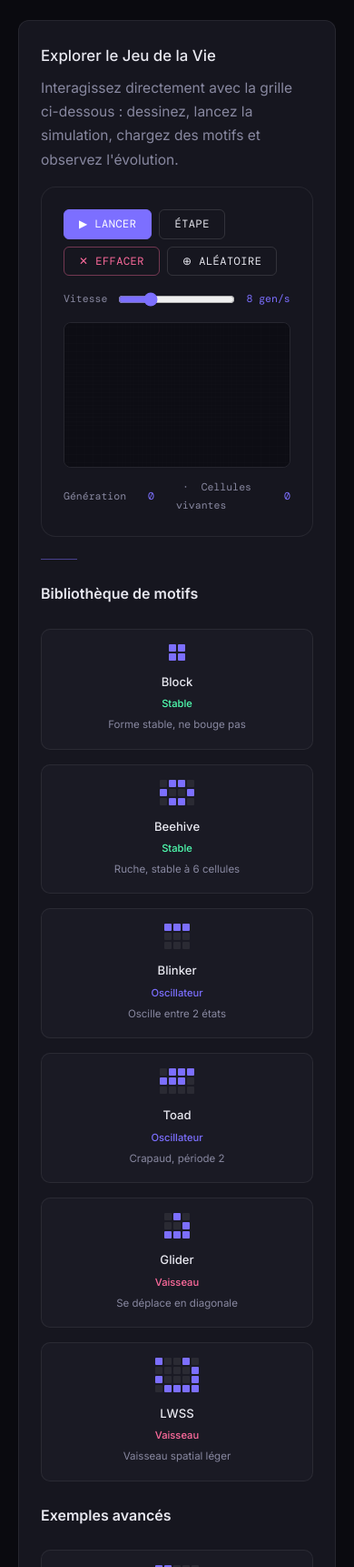
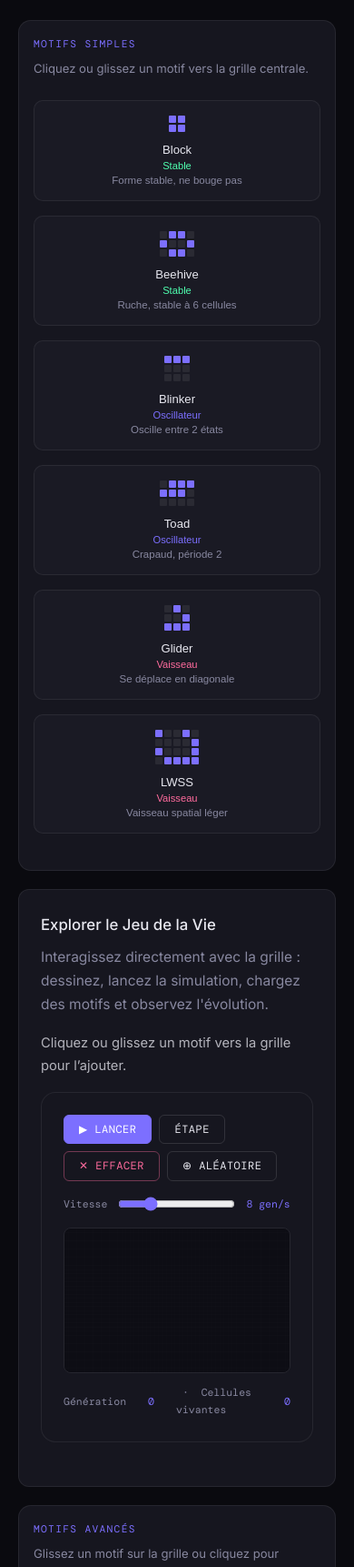
Before and after one commit to icecat31/webdocAutomatesC, a plain HTML site: page index.html in a window 390 px wide. Shown: the part 4449-6171 px from the top of the page at 91% size. Drawn offline with nearby package versions, Linux system fonts and the light colour scheme.

Commit message:
Add draggable life patterns

```diff
--- a/index.html
+++ b/index.html
@@ -138,9 +138,17 @@
     <p>🔬 <strong>Complexité émergente :</strong> Ces quatre règles ultra-simples donnent naissance à des formes remarquables : des structures stables, des oscillateurs, des créatures qui se déplacent à travers la grille.</p>
   </div>
 
-  <div class="card reveal">
+  <div class="game-layout reveal">
+    <aside class="pattern-side left">
+      <div class="side-label">Motifs simples</div>
+      <p class="side-note">Cliquez ou glissez un motif vers la grille centrale.</p>
+      <div class="pattern-grid" id="patternGrid"></div>
+    </aside>
+
+    <div class="card game-center">
       <h3>Explorer le Jeu de la Vie</h3>
-    <p>Interagissez directement avec la grille ci-dessous : dessinez, lancez la simulation, chargez des motifs et observez l'évolution.</p>
+      <p>Interagissez directement avec la grille : dessinez, lancez la simulation, chargez des motifs et observez l'évolution.</p>
+      <p id="patternStatus" class="lead" style="font-size:0.92rem;margin-top:0.5rem">Cliquez ou glissez un motif vers la grille pour l’ajouter.</p>
 
       <div class="game-container" style="margin-top:1rem">
         <div class="game-controls">
@@ -162,14 +170,13 @@
           Cellules vivantes <span id="mainPop">0</span>
         </div>
       </div>
+    </div>
 
-    <div class="divider" style="margin-top:1.5rem"></div>
-
-    <h4 style="margin-top:1rem">Bibliothèque de motifs</h4>
-    <div class="pattern-grid reveal" id="patternGrid"></div>
-
-    <h4 style="margin-top:1rem">Exemples avancés</h4>
-    <div class="pattern-grid reveal" id="complexGrid"></div>
+    <aside class="pattern-side right">
+      <div class="side-label">Motifs avancés</div>
+      <p class="side-note">Glissez un motif sur la grille ou cliquez pour l’insérer au centre.</p>
+      <div class="pattern-grid" id="complexGrid"></div>
+    </aside>
   </div>
 </section>
 
--- a/jeu-de-la-vie.js
+++ b/jeu-de-la-vie.js
@@ -19,6 +19,7 @@ function createInstance(id, canvasId, cols, rows) {
   };
 
   setupEvents(id);
+  setupDropEvents(id);
   render(id);
   return instances[id];
 }
@@ -79,6 +80,40 @@ function setupEvents(id) {
     }
   }, {passive: false});
   window.addEventListener('touchend', () => { painting = false; });
+}
+
+function setupDropEvents(id) {
+  const inst = instances[id];
+  const c = inst.canvas;
+
+  c.addEventListener('dragover', event => {
+    event.preventDefault();
+  });
+
+  c.addEventListener('drop', event => {
+    event.preventDefault();
+    const payload = event.dataTransfer?.getData('application/json');
+    if (!payload) return;
+
+    try {
+      const data = JSON.parse(payload);
+      const [col, row] = getCellFromClientPoint(inst, event.clientX, event.clientY);
+      insertPattern(id, data.pattern, row, col);
+      const status = document.getElementById('patternStatus');
+      if (status) status.textContent = `Motif ajouté sur la grille.`;
+    } catch {
+      return;
+    }
+  });
+}
+
+function getCellFromClientPoint(inst, clientX, clientY) {
+  const rect = inst.canvas.getBoundingClientRect();
+  const scaleX = inst.cols / rect.width;
+  const scaleY = inst.rows / rect.height;
+  const col = Math.floor((clientX - rect.left) * scaleX);
+  const row = Math.floor((clientY - rect.top) * scaleY);
+  return [col, row];
 }
 
 function countNeighbors(grid, row, col, rows, cols) {
@@ -146,6 +181,7 @@ function render(id) {
 
 function updateStats(id) {
   const inst = instances[id];
+  if (!inst) return;
   let pop = 0;
   for (let r = 0; r < inst.rows; r++)
     for (let c = 0; c < inst.cols; c++) pop += inst.grid[r][c];
@@ -225,6 +261,10 @@ function placePattern(id, pattern, centerRow, centerCol) {
   }
   render(id);
   updateStats(id);
+}
+
+function insertPattern(id, pattern, centerRow, centerCol) {
+  placePattern(id, pattern, centerRow, centerCol);
 }
 
 // PATTERNS (same data as before)
@@ -325,29 +365,43 @@ function buildPatternGrid(containerId, patterns, instanceId) {
   const el = document.getElementById(containerId);
   if (!el) return;
   el.innerHTML = patterns.map((p, i) => `
-    <div class="pattern-card" id="pc_${containerId}_${i}" onclick="loadPattern('${instanceId}', ${JSON.stringify(JSON.stringify(p.pattern))}, '${containerId}', ${i})">
+    <button type="button" class="pattern-card" id="pc_${containerId}_${i}" draggable="true">
       ${renderPreview(p.preview)}
       <div class="pattern-name">${p.name}</div>
       <div class="pattern-desc" style="color:${typeColor[p.type]};font-weight:500;font-size:0.7rem">${typeLabel[p.type]}</div>
       <div class="pattern-desc">${p.desc}</div>
-    </div>
+    </button>
   `).join('');
+
+  patterns.forEach((pattern, index) => {
+    const card = document.getElementById(`pc_${containerId}_${index}`);
+    if (!card) return;
+    card.addEventListener('click', () => loadPattern(instanceId, pattern.pattern, containerId, index));
+    card.addEventListener('dragstart', event => {
+      card.classList.add('dragging');
+      event.dataTransfer?.setData('application/json', JSON.stringify({ pattern: pattern.pattern, name: pattern.name }));
+      event.dataTransfer?.setData('text/plain', pattern.name);
+      if (event.dataTransfer) event.dataTransfer.effectAllowed = 'copy';
+    });
+    card.addEventListener('dragend', () => {
+      card.classList.remove('dragging');
+    });
+  });
 }
 
-function loadPattern(instanceId, patternJson, gridId, idx) {
-  const pattern = JSON.parse(patternJson);
+function loadPattern(instanceId, pattern, gridId, idx) {
   const inst = instances[instanceId];
   if (!inst) return;
 
-  // Clear and stop
-  if (inst.running) togglePlay(instanceId);
-  for (let r = 0; r < inst.rows; r++) inst.grid[r].fill(0);
-  inst.gen = 0;
-
-  // Center it
+  // Insert without clearing the existing grid
   const cr = Math.floor(inst.rows / 2);
   const cc = Math.floor(inst.cols / 2);
-  placePattern(instanceId, pattern, cr, cc);
+  insertPattern(instanceId, pattern, cr, cc);
+
+  const status = document.getElementById('patternStatus');
+  if (status) {
+    status.textContent = `Motif ajouté : ${gridId === 'patternGrid' ? 'forme classique' : 'forme avancée'}`;
+  }
 
   // Visual feedback
   document.querySelectorAll(`#${gridId} .pattern-card`).forEach(el => el.classList.remove('selected'));
@@ -461,11 +515,11 @@ document.addEventListener('DOMContentLoaded', () => {
   const CPX_COLS = 55, CPX_ROWS = 30;
 
   createInstance('main', 'mainCanvas', MAIN_COLS, MAIN_ROWS);
-  createInstance('demo', 'demoCanvas', DEMO_COLS, DEMO_ROWS);
-  createInstance('complex', 'complexCanvas', CPX_COLS, CPX_ROWS);
+  if (document.getElementById('demoCanvas')) createInstance('demo', 'demoCanvas', DEMO_COLS, DEMO_ROWS);
+  if (document.getElementById('complexCanvas')) createInstance('complex', 'complexCanvas', CPX_COLS, CPX_ROWS);
 
-  buildPatternGrid('patternGrid', PATTERNS_BASIC, 'demo');
-  buildPatternGrid('complexGrid', PATTERNS_COMPLEX, 'complex');
+  buildPatternGrid('patternGrid', PATTERNS_BASIC, 'main');
+  buildPatternGrid('complexGrid', PATTERNS_COMPLEX, 'main');
 
   updateStats('main');
   updateStats('demo');
--- a/style.css
+++ b/style.css
@@ -371,6 +371,43 @@
 
   /* ── INDEX.HTML SPECIFIC STYLES ── */
 
+  .game-layout {
+    display: grid;
+    grid-template-columns: minmax(220px, 280px) minmax(0, 1fr) minmax(220px, 280px);
+    gap: 1.25rem;
+    align-items: start;
+    margin: 1.5rem 0;
+  }
+
+  .pattern-side {
+    position: sticky;
+    top: 76px;
+    align-self: start;
+    background: var(--card);
+    border: 1px solid var(--border);
+    border-radius: 14px;
+    padding: 1rem;
+  }
+
+  .side-label {
+    font-family: var(--mono);
+    font-size: 0.7rem;
+    letter-spacing: 0.12em;
+    text-transform: uppercase;
+    color: var(--accent);
+    margin-bottom: 0.35rem;
+  }
+
+  .side-note {
+    font-size: 0.82rem;
+    color: var(--muted);
+    margin-bottom: 1rem;
+  }
+
+  .game-center {
+    margin: 0;
+  }
+
   section.hero {
     background: linear-gradient(135deg, rgba(124,111,255,0.05), rgba(255,107,157,0.05));
     max-width: 100%;
@@ -566,11 +603,15 @@
   .rule-card:hover {
     border-color: var(--accent);
     background: rgba(124,111,255,0.08);
+    width: 100%;
+    font: inherit;
     transform: translateY(-2px);
   }
 
   /* ── BTN LINK STYLE ── */
   .btn {
+  .pattern-card[draggable="true"] { cursor: grab; }
+  .pattern-card.dragging { opacity: 0.5; transform: scale(0.98); }
     text-decoration: none;
     display: inline-block;
   }
@@ -601,4 +642,12 @@
       height: 45px;
       font-size: 1rem;
     }
+
+    .game-layout {
+      grid-template-columns: 1fr;
+    }
+
+    .pattern-side {
+      position: static;
+    }
   }
```
Lines whose indentation alone changed are shown as unchanged.
